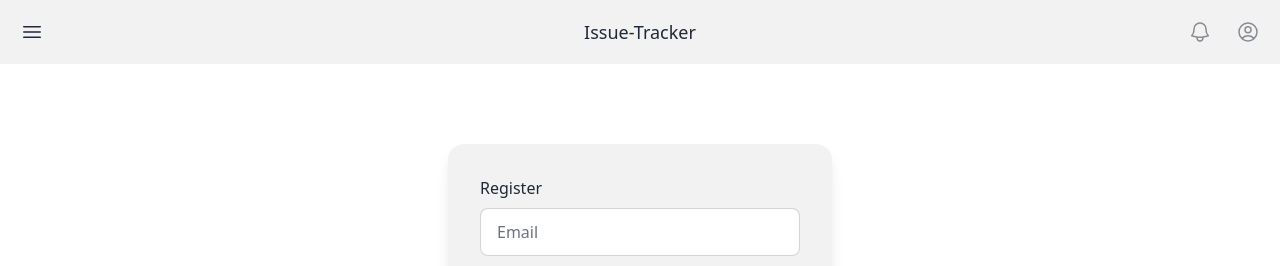
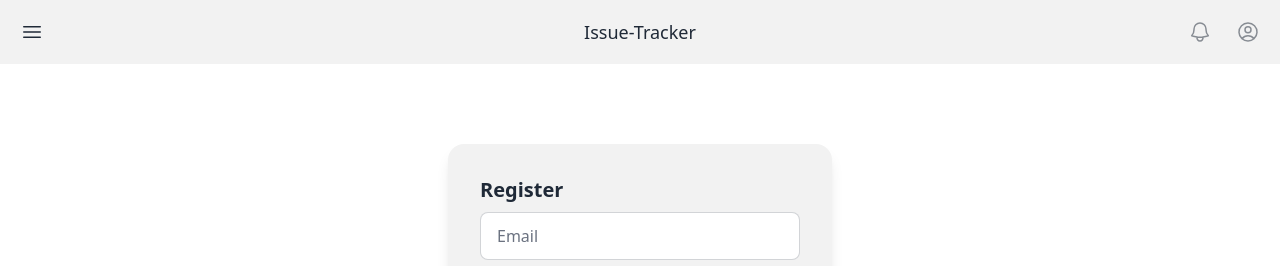
Before and after one commit to craigrdaniels/issue-tracker, a React (Vite) app in the folder frontend/: page /register in a window 1280 px wide. Shown: the top 266 px of the page. Built offline with nearby package versions, Linux system fonts and the light colour scheme.

Commit message:
styling on card title

```diff
--- a/frontend/src/pages/register.tsx
+++ b/frontend/src/pages/register.tsx
@@ -41,7 +41,7 @@ const RegisterPage = (): ReactElement => {
   return (
     <div className="card mx-auto mt-20 w-96 place-self-center self-center justify-self-center bg-base-200 shadow-lg">
       <div className="card-body">
-        <h3>Register</h3>
+        <h2 className="card-title">Register</h2>
         {error && (
           <div className="alert alert-error shadow-lg">
             <ExclamationTriangleIcon className="h-6 w-6" />
```
